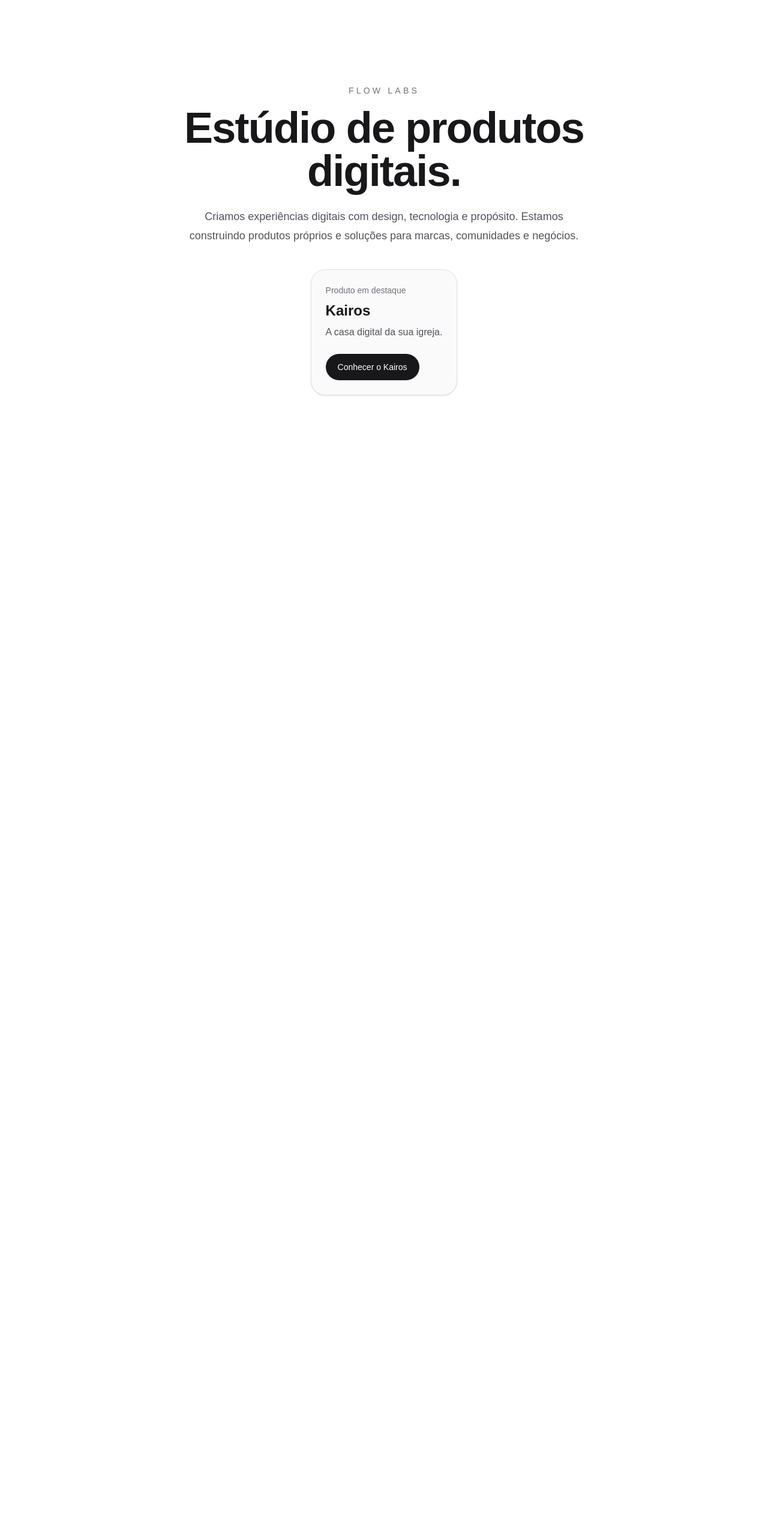
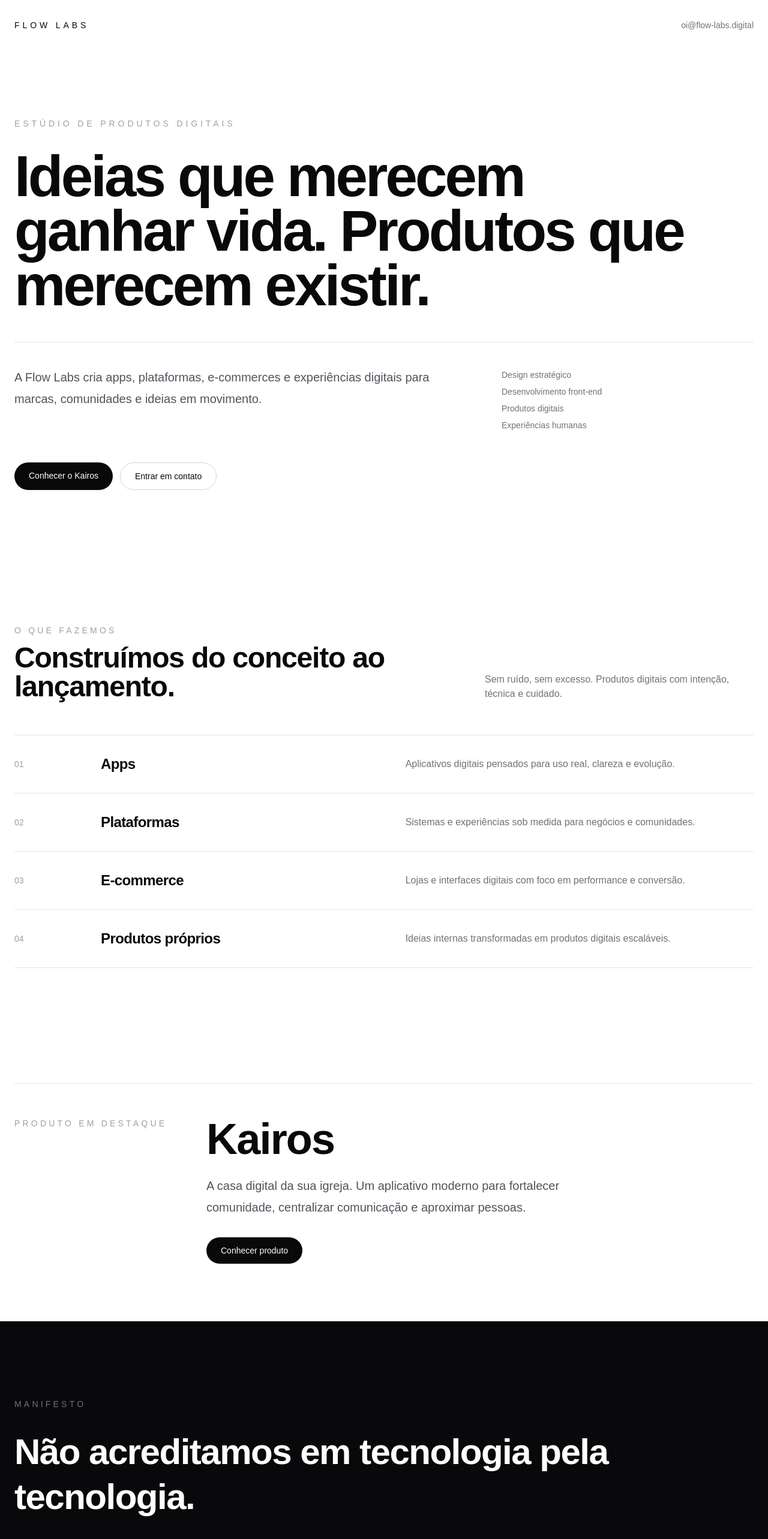
Before and after one commit to adiefco/flow-labs, a Next.js app: page / in a window 1280 px wide. Shown: the top 2566 px of the page at 60% size. Before the commit the page ends 800 px from the top, so only its background shows below. Built offline with nearby package versions, Linux system fonts and the light colour scheme.

Commit message:
readme added

```diff
--- a/app/kairos/page.tsx
+++ b/app/kairos/page.tsx
@@ -36,12 +36,17 @@ export default function KairosPage() {
           </p>
 
           <h1 className="max-w-xl text-5xl font-semibold tracking-tight md:text-7xl">
-            A casa digital da sua igreja.
+            Tudo o que sua igreja precisa, em um só app.
           </h1>
 
-          <p className="mt-6 text-lg leading-8 text-zinc-600">
-            Conecte fé, comunidade e propósito em um só lugar — com agenda,
-            cultos, pedidos de oração, conteúdo, doações e muito mais.
+          <p className="mt-6 max-w-2xl text-lg leading-8 text-zinc-600">
+            Centralize agenda, cultos, pedidos de oração,
+            doações, conteúdos e comunicação da comunidade
+            em uma experiência simples, moderna e acolhedora.
+          </p>
+
+          <p className="mt-5 text-sm font-medium text-[#7d8fb3]">
+            A casa digital da sua igreja.
           </p>
 
           <div className="mt-10 flex flex-col gap-3 sm:flex-row">
@@ -56,33 +61,41 @@ export default function KairosPage() {
 
             <a
               href="#funcionalidades"
-              className="rounded-full border border-zinc-300 px-6 py-3 text-center text-sm font-semibold transition hover:bg-white"
+              className="rounded-full border border-zinc-300 bg-white px-6 py-3 text-center text-sm font-semibold transition hover:bg-zinc-50"
             >
               Conhecer o app
             </a>
           </div>
         </div>
 
-        <div className="rounded-[2rem] border border-white bg-white/70 p-6 shadow-xl shadow-blue-100/60">
+        <div className="rounded-[2rem] border border-zinc-200 bg-white p-6 shadow-sm">
           <div className="rounded-[1.5rem] bg-gradient-to-br from-[#dcecff] via-white to-[#eee7ff] p-6">
             <div className="rounded-[2rem] bg-white p-5 shadow-sm">
-              <p className="text-sm text-zinc-500">Hoje na igreja</p>
-              <h2 className="mt-2 text-2xl font-semibold">Culto de Celebração</h2>
+              <p className="text-sm text-zinc-500">
+                Hoje na igreja
+              </p>
+
+              <h2 className="mt-2 text-2xl font-semibold">
+                Culto de Celebração
+              </h2>
+
               <p className="mt-2 text-sm text-zinc-600">
                 Domingo, 18h • Transmissão ao vivo
               </p>
 
               <div className="mt-6 grid gap-3">
-                {["Agenda do mês", "Últimos cultos", "Pedido de oração"].map(
-                  (item) => (
+                {[
+                  "Agenda do mês",
+                  "Últimos cultos",
+                  "Pedido de oração",
+                ].map((item) => (
                   <div
                     key={item}
                     className="rounded-2xl border border-zinc-100 bg-zinc-50 p-4 text-sm font-medium"
                   >
                     {item}
                   </div>
-                  )
-                )}
+                ))}
               </div>
             </div>
           </div>
--- a/app/page.tsx
+++ b/app/page.tsx
@@ -1,38 +1,173 @@
 import Link from "next/link";
+
+const services = [
+  {
+    number: "01",
+    title: "Apps",
+    description: "Aplicativos digitais pensados para uso real, clareza e evolução.",
+  },
+  {
+    number: "02",
+    title: "Plataformas",
+    description: "Sistemas e experiências sob medida para negócios e comunidades.",
+  },
+  {
+    number: "03",
+    title: "E-commerce",
+    description: "Lojas e interfaces digitais com foco em performance e conversão.",
+  },
+  {
+    number: "04",
+    title: "Produtos próprios",
+    description: "Ideias internas transformadas em produtos digitais escaláveis.",
+  },
+];
 
 export default function Home() {
   return (
-    <main className="min-h-screen bg-white text-zinc-900">
-      <section className="mx-auto flex min-h-screen max-w-5xl flex-col items-center justify-center px-6 text-center">
-        <p className="mb-4 text-sm font-medium uppercase tracking-[0.3em] text-zinc-500">
+    <main className="min-h-screen bg-white text-zinc-950">
+      <header className="mx-auto flex max-w-7xl items-center justify-between px-6 py-8">
+        <p className="text-sm font-medium uppercase tracking-[0.35em]">
           Flow Labs
         </p>
 
-        <h1 className="max-w-3xl text-5xl font-semibold tracking-tight md:text-7xl">
-          Estúdio de produtos digitais.
+        <a
+          href="mailto:oi@flow-labs.digital"
+          className="text-sm text-zinc-500 transition hover:text-zinc-950"
+        >
+          oi@flow-labs.digital
+        </a>
+      </header>
+
+      <section className="mx-auto max-w-7xl px-6 pb-24 pt-20 md:pb-32 md:pt-28">
+        <p className="mb-8 text-sm uppercase tracking-[0.35em] text-zinc-400">
+          Estúdio de produtos digitais
+        </p>
+
+        <h1 className="max-w-6xl text-6xl font-semibold leading-[0.95] tracking-[-0.04em] md:text-8xl">
+          Ideias que merecem ganhar vida. Produtos que merecem existir.
         </h1>
 
-        <p className="mt-6 max-w-2xl text-lg leading-8 text-zinc-600">
-          Criamos experiências digitais com design, tecnologia e propósito.
-          Estamos construindo produtos próprios e soluções para marcas,
-          comunidades e negócios.
-        </p>
-
-        <div className="mt-10 rounded-3xl border border-zinc-200 bg-zinc-50 p-6 text-left shadow-sm">
-          <p className="text-sm font-medium text-zinc-500">Produto em destaque</p>
-          <h2 className="mt-2 text-2xl font-semibold">Kairos</h2>
-          <p className="mt-2 max-w-xl text-zinc-600">
-            A casa digital da sua igreja.
+        <div className="mt-12 grid gap-10 border-t border-zinc-200 pt-10 md:grid-cols-[1fr_420px]">
+          <p className="max-w-3xl text-xl leading-9 text-zinc-600">
+            A Flow Labs cria apps, plataformas, e-commerces e experiências
+            digitais para marcas, comunidades e ideias em movimento.
           </p>
 
+          <div className="text-sm leading-7 text-zinc-500">
+            <p>Design estratégico</p>
+            <p>Desenvolvimento front-end</p>
+            <p>Produtos digitais</p>
+            <p>Experiências humanas</p>
+          </div>
+        </div>
+
+        <div className="mt-12 flex flex-col gap-3 sm:flex-row">
           <Link
             href="/kairos"
-            className="mt-6 inline-flex rounded-full bg-zinc-900 px-5 py-3 text-sm font-medium text-white transition hover:bg-zinc-700"
+            className="inline-flex w-fit rounded-full bg-zinc-950 px-6 py-3 text-sm font-medium text-white transition hover:bg-zinc-700"
           >
             Conhecer o Kairos
           </Link>
+
+          <a
+            href="mailto:oi@flow-labs.digital"
+            className="inline-flex w-fit rounded-full border border-zinc-300 px-6 py-3 text-sm font-medium transition hover:bg-zinc-50"
+          >
+            Entrar em contato
+          </a>
         </div>
       </section>
+
+      <section className="mx-auto max-w-7xl px-6 py-24">
+        <div className="mb-14 flex flex-col justify-between gap-6 md:flex-row md:items-end">
+          <div>
+            <p className="mb-3 text-sm uppercase tracking-[0.3em] text-zinc-400">
+              O que fazemos
+            </p>
+            <h2 className="text-4xl font-semibold tracking-tight md:text-5xl">
+              Construímos do conceito ao lançamento.
+            </h2>
+          </div>
+
+          <p className="max-w-md text-zinc-500">
+            Sem ruído, sem excesso. Produtos digitais com intenção, técnica e
+            cuidado.
+          </p>
+        </div>
+
+        <div className="divide-y divide-zinc-200 border-y border-zinc-200">
+          {services.map((service) => (
+            <div
+              key={service.title}
+              className="grid gap-6 py-8 md:grid-cols-[120px_1fr_1.2fr] md:items-center"
+            >
+              <p className="text-sm text-zinc-400">{service.number}</p>
+
+              <h3 className="text-2xl font-semibold tracking-tight">
+                {service.title}
+              </h3>
+
+              <p className="max-w-2xl text-zinc-500">
+                {service.description}
+              </p>
+            </div>
+          ))}
+        </div>
+      </section>
+
+      <section className="mx-auto max-w-7xl px-6 py-24">
+        <div className="grid gap-10 border-t border-zinc-200 pt-14 md:grid-cols-[280px_1fr]">
+          <p className="text-sm uppercase tracking-[0.3em] text-zinc-400">
+            Produto em destaque
+          </p>
+
+          <div>
+            <h2 className="text-5xl font-semibold tracking-tight md:text-7xl">
+              Kairos
+            </h2>
+
+            <p className="mt-6 max-w-2xl text-xl leading-9 text-zinc-600">
+              A casa digital da sua igreja. Um aplicativo moderno para
+              fortalecer comunidade, centralizar comunicação e aproximar pessoas.
+            </p>
+
+            <Link
+              href="/kairos"
+              className="mt-8 inline-flex rounded-full bg-zinc-950 px-6 py-3 text-sm font-medium text-white transition hover:bg-zinc-700"
+            >
+              Conhecer produto
+            </Link>
+          </div>
+        </div>
+      </section>
+
+      <section className="bg-zinc-950 px-6 py-24 text-white md:py-32">
+        <div className="mx-auto max-w-7xl">
+          <p className="mb-8 text-sm uppercase tracking-[0.3em] text-zinc-500">
+            Manifesto
+          </p>
+
+          <h2 className="max-w-5xl text-4xl font-semibold leading-tight tracking-tight md:text-6xl">
+            Não acreditamos em tecnologia pela tecnologia.
+          </h2>
+
+          <p className="mt-8 max-w-3xl text-xl leading-9 text-zinc-400">
+            Acreditamos em produtos digitais que resolvem problemas reais, criam
+            conexão e fazem sentido para as pessoas.
+          </p>
+        </div>
+      </section>
+
+      <footer className="mx-auto flex max-w-7xl flex-col gap-6 px-6 py-10 text-sm text-zinc-500 md:flex-row md:items-center md:justify-between">
+        <p>Flow Labs © 2026</p>
+
+        <div className="flex flex-col gap-2 md:flex-row md:gap-6">
+          <a href="mailto:oi@flow-labs.digital" className="hover:text-zinc-950">
+            oi@flow-labs.digital
+          </a>
+        </div>
+      </footer>
     </main>
   );
 }
```
Also changed, not shown: app/kairos/README.md (added), 1 other file (tests, documents, lock files or other folders). Lines whose indentation alone changed are shown as unchanged.
